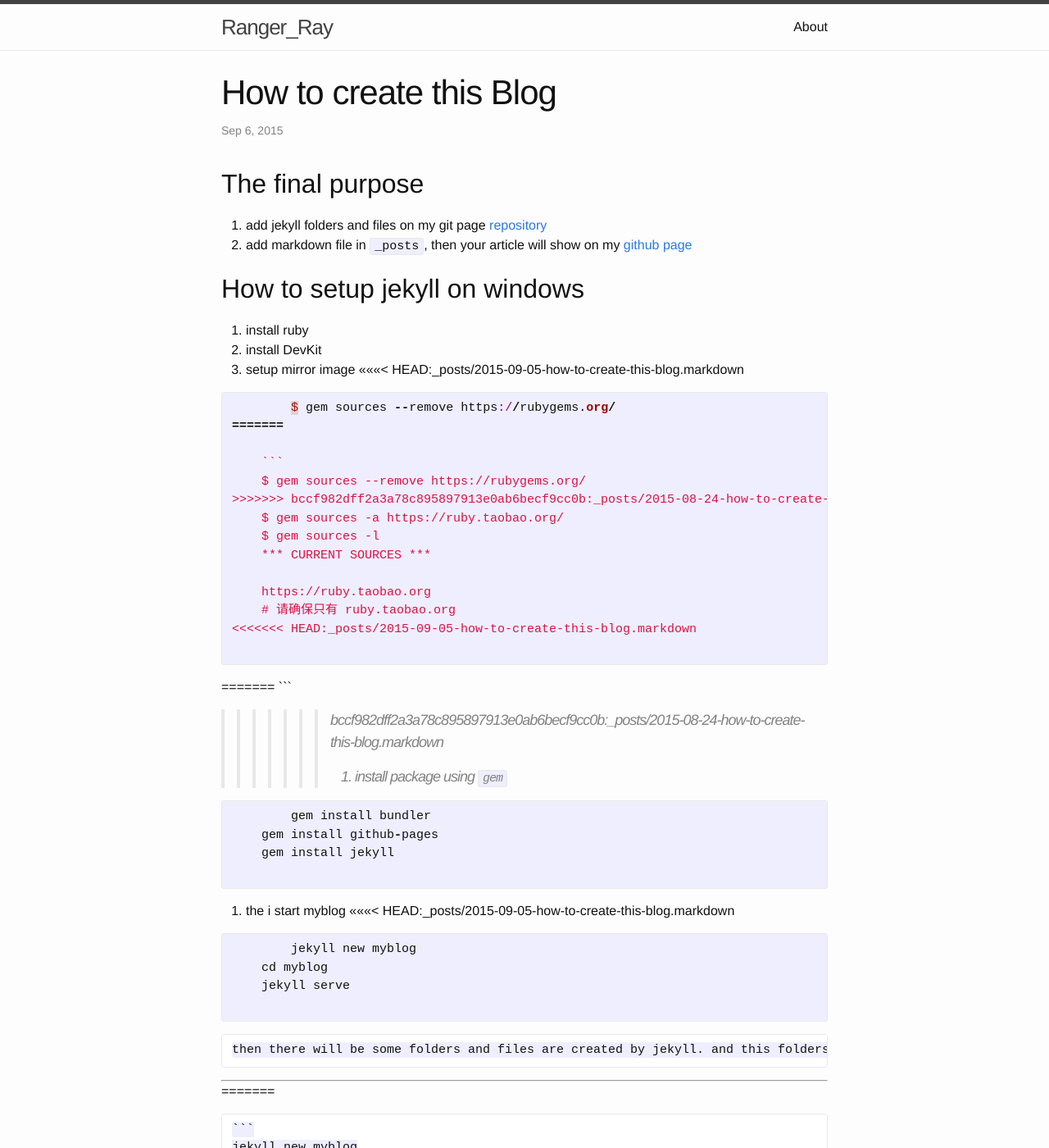
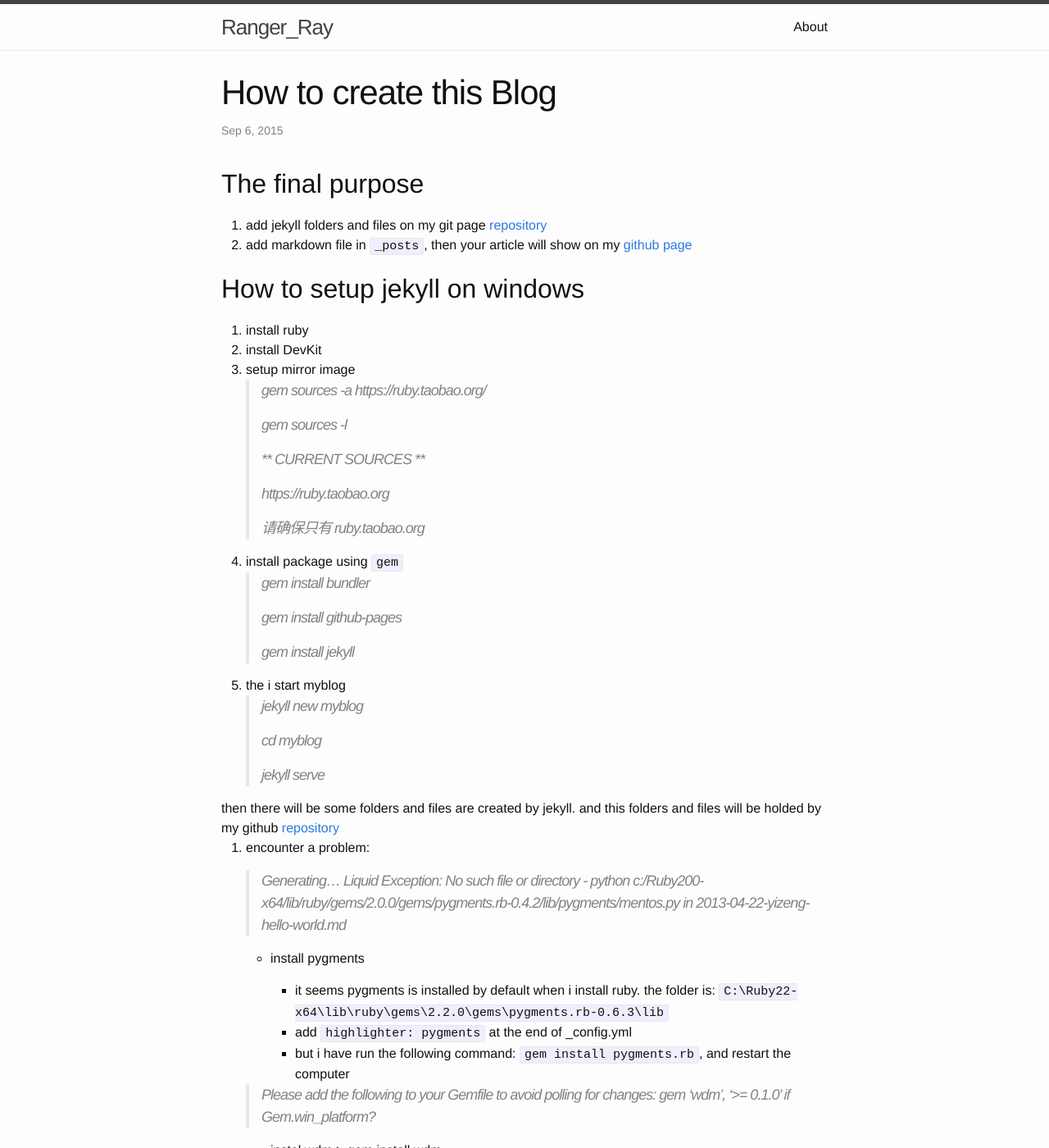
Before and after one commit to ray525/ray525.github.io, a Jekyll site: the page built from _posts/2015-09-05-how-to-create-this-blog.markdown, in a window 1280 px wide and 1400 px high. Shown: the whole window at 82% size. Built offline with Jekyll 4.4.1, drawn with Linux system fonts in a browser that asks for light colours; some of the changed text lies outside the part shown.

Commit message:
modify the post

````diff
--- a/_posts/2015-09-05-how-to-create-this-blog.markdown
+++ b/_posts/2015-09-05-how-to-create-this-blog.markdown
@@ -13,55 +13,31 @@ categories: jekyll
 1. install ruby
 2. install DevKit
 3. setup mirror image
-<<<<<<< HEAD:_posts/2015-09-05-how-to-create-this-blog.markdown
-	{% highlight ruby %}
-	$ gem sources --remove https://rubygems.org/
-=======
+	> gem sources -a https://ruby.taobao.org/
+	>
+    > gem sources -l
+    >
+    >*** CURRENT SOURCES ***
+    >
+    >https://ruby.taobao.org
+    >
+    >请确保只有 ruby.taobao.org
 
-    ```
-    $ gem sources --remove https://rubygems.org/
->>>>>>> bccf982dff2a3a78c895897913e0ab6becf9cc0b:_posts/2015-08-24-how-to-create-this-blog.markdown
-    $ gem sources -a https://ruby.taobao.org/
-    $ gem sources -l
-    *** CURRENT SOURCES ***
-
-    https://ruby.taobao.org
-    # 请确保只有 ruby.taobao.org
-<<<<<<< HEAD:_posts/2015-09-05-how-to-create-this-blog.markdown
-	{% endhighlight %}
-=======
-    ```
-
->>>>>>> bccf982dff2a3a78c895897913e0ab6becf9cc0b:_posts/2015-08-24-how-to-create-this-blog.markdown
 4. install package using  `gem`
-	{% highlight ruby %}
-	gem install bundler
-    gem install github-pages
-    gem install jekyll
-    {% endhighlight %}
+	>gem install bundler
+	>
+	>gem install github-pages
+	>
+	>gem install jekyll
 
 5. the i start myblog
-<<<<<<< HEAD:_posts/2015-09-05-how-to-create-this-blog.markdown
-	{% highlight ruby %}
-	jekyll new myblog
-    cd myblog
-    jekyll serve
-    {% endhighlight %}
-    then there will be some folders and files are created by jekyll. and this folders and files will be holded by my github [repository](https://github.com/ray525/ray525.github.io)
+	> jekyll new myblog
+	>
+	> cd myblog
+	>
+	> jekyll serve
 
----
-=======
-
-    ```
-    jekyll new myblog
-    cd myblog
-    jekyll serve
-    ```
-
-    then there will be some folders and files are created by jekyll. and this folders and files will be holded by my github [repository](https://github.com/ray525/ray525.github.io)
-
-___
->>>>>>> bccf982dff2a3a78c895897913e0ab6becf9cc0b:_posts/2015-08-24-how-to-create-this-blog.markdown
+ 	then there will be some folders and files are created by jekyll. and this folders and files will be holded by my github [repository](https://github.com/ray525/ray525.github.io)
 
 6. encounter a problem:
 
````
Also changed, not shown: other parts of _posts/2015-09-05-how-to-create-this-blog.markdown (+3 -4 lines).
